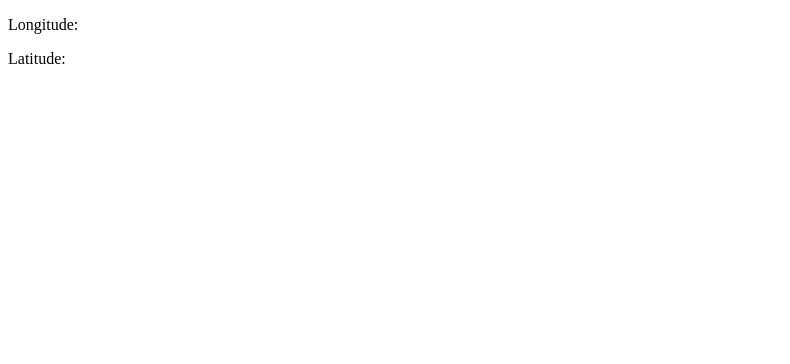
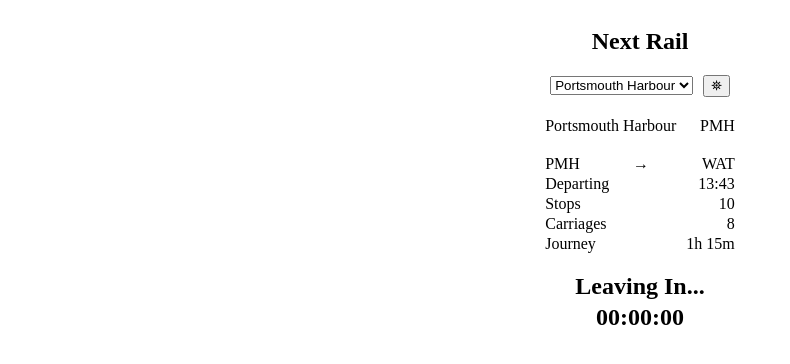
Before and after one commit to hfaulk/next-train, a website: page index.html in a window 1280 px wide. Shown: the whole page, without its empty margins (0-790 px from the left). Drawn offline with Linux system fonts and the light colour scheme.

Commit message:
Create general page structure with hard-coded data, write basic CSS

```diff
--- a/index.html
+++ b/index.html
@@ -2,10 +2,56 @@
 <html lang="en">
     <head>
         <meta charset="utf-8" />
+        <script src="script.js" type="module"></script>
+        <link rel="stylesheet" href="style.css" />
+        <title>Next Rail</title>
     </head>
     <body>
-        <p id="long">Longitude:</p>
-        <p id="lat">Latitude:</p>
-        <script src="script.js"></script>
+        <section id="title">
+            <h1>Next Rail</h1>
+        </section>
+
+        <section id="loc_sel">
+            <select id="location">
+                <option value="">Portsmouth Harbour</option>
+            </select>
+            <button id="locate">⛯</button>
+        </section>
+
+        <section id="station" class="info_panel">
+            <section class="info_list">
+                <p id="stat_name">Portsmouth Harbour</p>
+                <p id="stat_code">PMH</p>
+            </section>
+        </section>
+
+        <section id="journey_info" class="info_panel">
+            <section id="from-to" class="info_list">
+                <p id="from">PMH</p>
+                <p id="arrow">→</p>
+                <p id="to">WAT</p>
+            </section>
+            <section id="depart" class="info_list">
+                <p id="depart_label">Departing</p>
+                <p id="depart_time">13:43</p>
+            </section>
+            <section id="stops" class="info_list">
+                <p id="stop_label">Stops</p>
+                <p id="stop_num">10</p>
+            </section>
+            <section id="cars" class="info_list">
+                <p id="cars_label">Carriages</p>
+                <p id="cars_num">8</p>
+            </section>
+            <section id="journey_time" class="info_list">
+                <p id="jt_label">Journey</p>
+                <p id="jt_time">1h 15m</p>
+            </section>
+        </section>
+
+        <section id="countdown" class="cd_panel">
+            <h2 id="cd_label">Leaving In...</h2>
+            <h1 id="cd_timer">00:00:00</h1>
+        </section>
     </body>
 </html>
--- a/script.js
+++ b/script.js
@@ -1,17 +1,17 @@
-function updateLocation(position) {
-  const { latitude, longitude } = position.coords;
+// function updateLocation(position) {
+//   const { latitude, longitude } = position.coords;
 
-  const long = document.querySelector("#long");
-  const lat = document.querySelector("#lat");
+//   const long = document.querySelector("#long");
+//   const lat = document.querySelector("#lat");
 
-  long.textContent = `Longitude: ${longitude}`;
-  lat.textContent = `Latitude: ${latitude}`;
-}
+//   long.textContent = `Longitude: ${longitude}`;
+//   lat.textContent = `Latitude: ${latitude}`;
+// }
 
-if (navigator.geolocation) {
-  navigator.geolocation.getCurrentPosition(updateLocation, (err) =>
-    console.error("location error:", err),
-  );
-} else {
-  console.error("geolocation not supported");
-}
+// if (navigator.geolocation) {
+//   navigator.geolocation.getCurrentPosition(updateLocation, (err) =>
+//     console.error("location error:", err),
+//   );
+// } else {
+//   console.error("geolocation not supported");
+// }
--- a/style.css
+++ b/style.css
@@ -0,0 +1,48 @@
+* {
+    box-sizing: border-box;
+}
+
+section {
+    display: flex;
+    align-items: center;
+    justify-content: center;
+}
+.info_panel {
+    flex-direction: column;
+    justify-content: center;
+    margin: 20px auto;
+    width: 15%;
+    gap: 2px;
+}
+.info_list {
+    justify-content: space-between;
+    width: 100%;
+}
+.info_list p {
+    margin: 0;
+    padding: 0;
+}
+
+.cd_panel {
+    flex-direction: column;
+    align-items: center;
+    gap: 4px;
+}
+
+.cd_panel h2,
+.cd_panel h1 {
+    margin: 0;
+    padding: 0;
+}
+
+#stat_name {
+    text-align: left;
+}
+
+#stat_code {
+    text-align: right;
+}
+
+#locate {
+    margin-left: 10px;
+}
```
